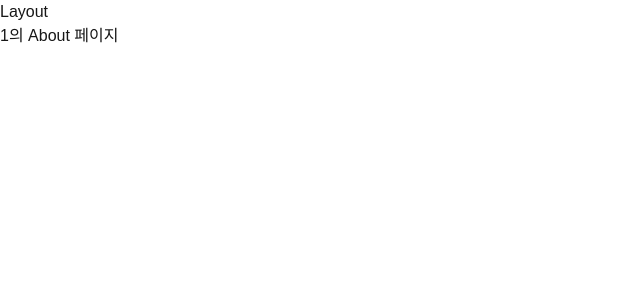
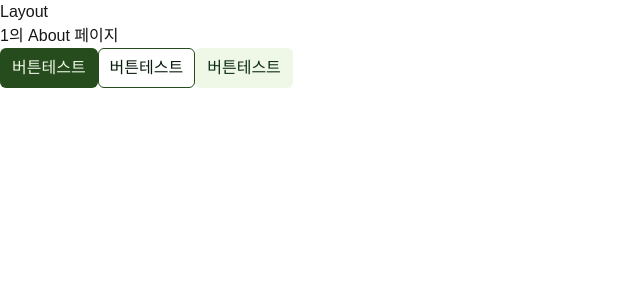
Before and after one commit to dajung-y/gather-together, a Next.js app: page /study/1 in a window 1280 px wide. Shown: the top 300 px of the page, without its empty margins (0-640 px from the left). Built offline with nearby package versions, Linux system fonts and the light colour scheme.

Commit message:
style: 공용 버튼 컴포넌트 추가

```diff
--- a/src/app/study/[id]/page.tsx
+++ b/src/app/study/[id]/page.tsx
@@ -1,6 +1,6 @@
-// page
 "use client"
 import { useParams } from "next/navigation";
+import Button from "@/components/common/Button";
 
 export default function page() {
   const params = useParams();
@@ -9,6 +9,10 @@ export default function page() {
   return (
     <>
       <h1>{id}의 About 페이지</h1>
+      <Button>버튼테스트</Button>
+      <Button variant="outline">버튼테스트</Button>
+      <Button variant="secondary">버튼테스트</Button>
+
     </>
   )
 }
--- /dev/null
+++ b/src/components/common/Button.tsx
@@ -0,0 +1,16 @@
+type ButtonProps = {
+  variant?: "primary" | "secondary" | "outline";
+  type?: "button" | "submit" | "reset";
+  onClick?: () => void;
+  children?: React.ReactNode;
+}
+export default function Button(props: ButtonProps) {
+  return (
+    <button
+      className={`button-${props.variant ?? "primary"}`}
+      type={props.type ?? "button"}
+      onClick={props.onClick}>
+      {props.children}
+    </button>
+  )
+}
```
